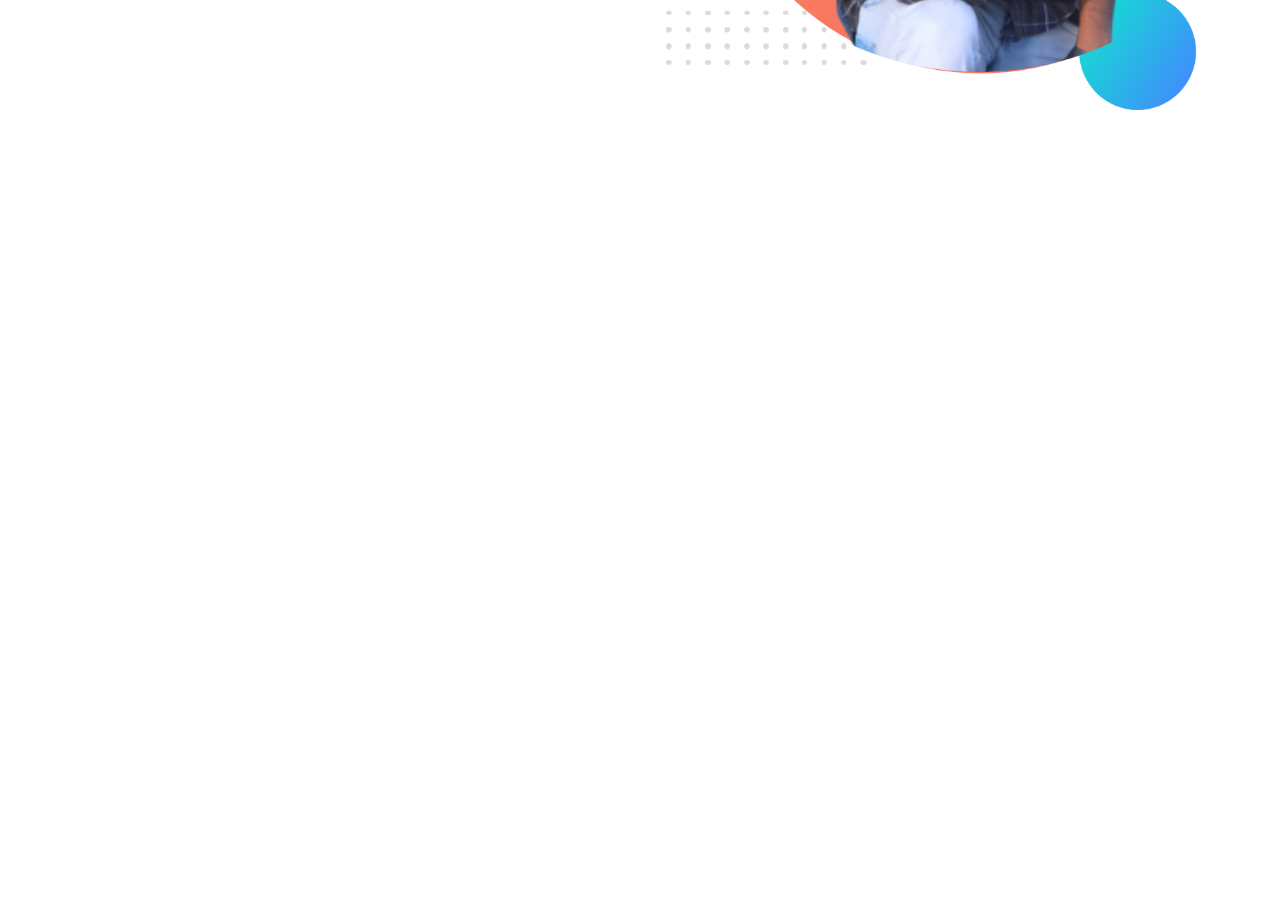
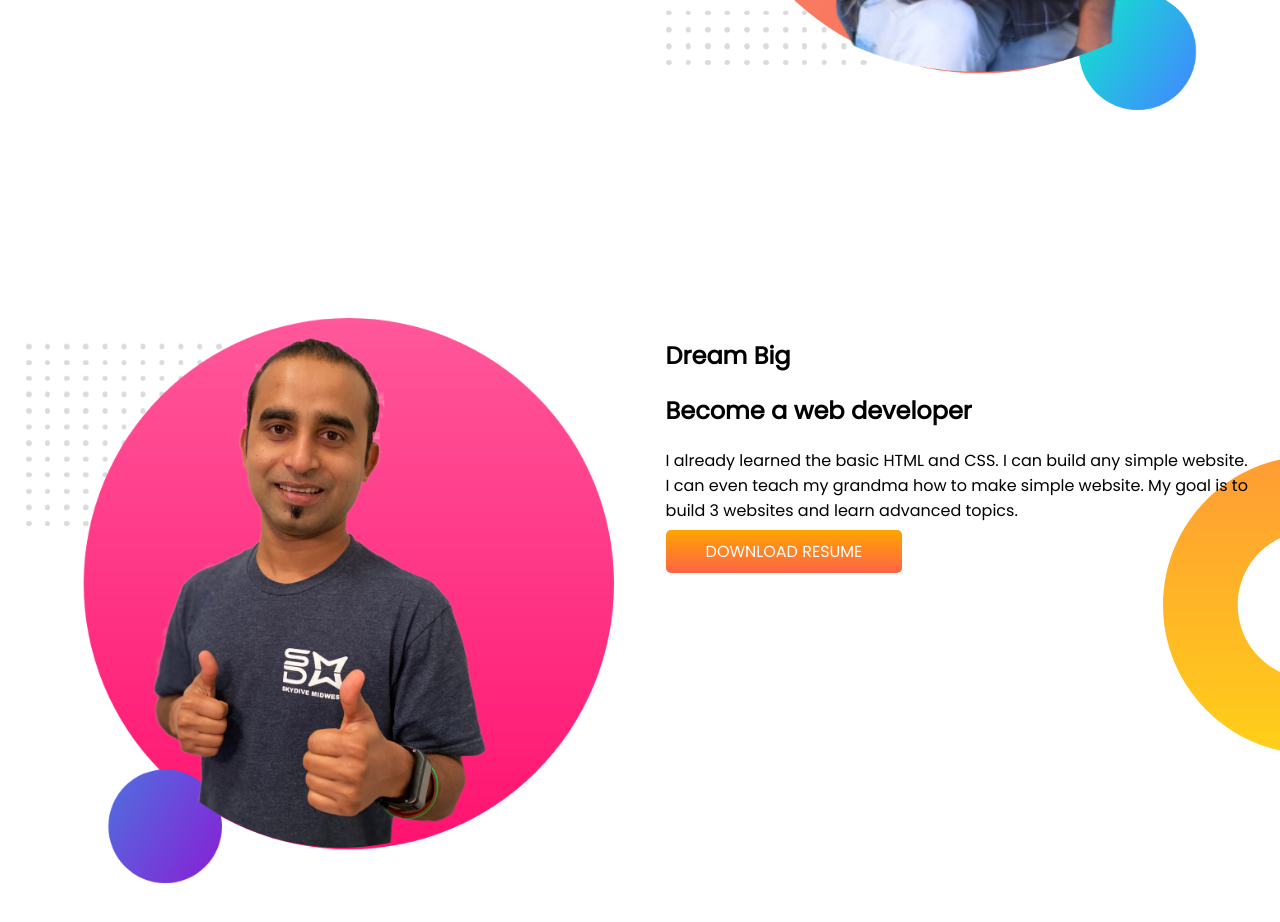
Before and after one commit to Md-Awlad/developer-portfolio, a plain HTML site: page index.html in a window 1280 px wide. Shown: the part 500-1422 px from the top of the page. Before the commit the page ends 800 px from the top, so only its background shows below. Drawn offline with Linux system fonts and the light colour scheme.

Commit message:
dream added

```diff
--- a/index.html
+++ b/index.html
@@ -29,6 +29,25 @@
             <img src="images/awlad-pic-with-bg.png" alt="">
         </div>
     </section>
+    <section class="dream-big">
+        <div class="half-width">
+            <img src="images/jhankar2.png" alt="">
+        </div>
+        <div class="half-width">
+            <h1>Dream Big</h1>
+            <h2>Become a web developer</h2>
+            <p>I already learned the basic HTML and CSS. I can build any simple website. I can even teach my grandma how
+                to make simple website. My goal is to build 3 websites and learn advanced topics.</p>
+            <a class="link-button" target="_blank" href="#">DOWNLOAD RESUME</a>
+        </div>
+
+
+
+
+
+
+
+    </section>
 
 
 
--- a/style.css
+++ b/style.css
@@ -12,6 +12,7 @@ h1{
 }
 section{
     display: flex;
+    margin-bottom: 150px;
 }
 .half-width{
     width:50%;
@@ -32,3 +33,8 @@ section{
     background-image: url(images/top-banner.png);
     background-repeat: no-repeat;
 }
+.dream-big{
+    background-image: url(images/dream-bg.png);
+    background-repeat: no-repeat;
+    background-position: right;
+}
```
